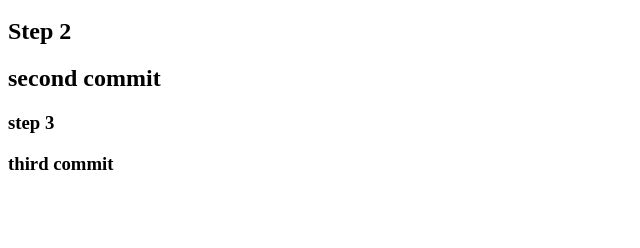
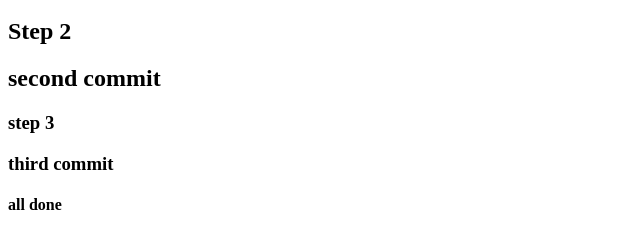
Before and after one commit to thetzinsoe/roll-dice-game, a plain HTML site: page gittest.html in a window 1280 px wide. Shown: the part 120-368 px from the top of the page, without its empty margins (0-640 px from the left). Drawn offline with Linux system fonts and the light colour scheme.

Commit message:
adding feature3

```diff
--- a/gittest.html
+++ b/gittest.html
@@ -14,5 +14,7 @@
 
     <h3>step 3</h3>
     <h3>third commit</h3>
+
+    <h4>all done</h4>
   </body>
 </html>
```
